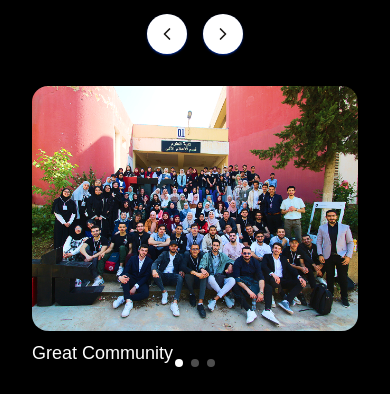
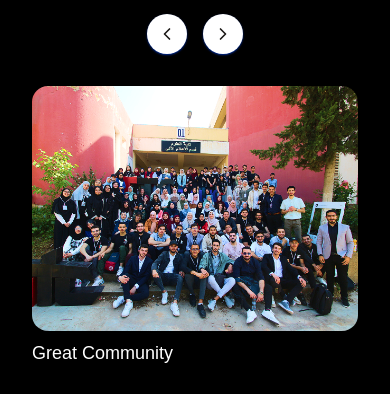
Before and after one commit to samibentaiba/ITC-Talks, a Next.js app: page / in a window 390 px wide. Shown: the part 450-844 px from the top of the page. Built offline with nearby package versions, Linux system fonts and the light colour scheme.

Commit message:
refactor styles and update dependencies; remove unused scrollbar styles and add hero section styles

```diff
--- a/package.json
+++ b/package.json
@@ -45,7 +45,7 @@
     "@radix-ui/react-toggle": "^1.1.1",
     "@radix-ui/react-toggle-group": "^1.1.1",
     "@radix-ui/react-tooltip": "^1.1.6",
-    "@tailwindcss/postcss": "^4.0.14",
+    "@tailwindcss/postcss": "^4.0.16",
     "@types/node": "^20",
     "@types/react": "^19",
     "@types/react-dom": "^19",
@@ -67,7 +67,7 @@
     "sass": "^1.86.0",
     "sonner": "^1.7.1",
     "tailwind-merge": "^2.5.5",
-    "tailwindcss": "^4.0.14",
+    "tailwindcss": "^4.0.16",
     "tailwindcss-animate": "^1.0.7",
     "typescript": "^5",
     "vaul": "^0.9.6",
--- a/src/components/sections/home/hero/SectionHero.tsx
+++ b/src/components/sections/home/hero/SectionHero.tsx
@@ -1,96 +1,51 @@
 "use client";
+
 import { useState, useEffect, useRef } from "react";
 import Image from "next/image";
-import { cn } from "@/lib/utils";
 import { useMediaQuery } from "@/hooks/use-media-query";
 import { ChevronLeft, ChevronRight } from "lucide-react";
-// Removed unused import
+import "@/styles/hero.css";
+export default SectionHero;
 
-export default function SectionHero() {
+function SectionHero() {
   return (
-    <section className="container mx-auto px-4 md:px-6 pt-8 md:pt-12 lg:pt-16">
-      <main className="bg-black flex items-center justify-center p-4">
-        <div className="w-full text-white">
-          <div className="lg:flex hidden justify-between items-start">
+    <section className="hero-section">
+      <MainText />
+      <ImageCarousel />
+      <ComingSoon />
+    </section>
+  );
+}
+
+function MainText() {
+  return (
+    <main className="hero-main">
+      <div className="hero-content">
+        <div className="hero-desktop">
           <HeroText size="text-7xl" />
           <HeroActions btnSize="px-6 py-3 text-xl" />
         </div>
-          <div className="md:flex hidden lg:hidden flex-col">
+        <div className="hero-tablet">
           <HeroText size="text-5xl" />
           <HeroActions btnSize="px-6 py-3 text-lg" />
         </div>
-          <div className="flex flex-col md:hidden">
+        <div className="hero-mobile">
           <HeroText size="text-4xl" />
           <HeroActions btnSize="w-full px-6 py-3 text-base" />
         </div>
       </div>
     </main>
-      <ImageCarousel />
-      <div className="mt-8 md:mt-12 text-center">
-        <h2 className="text-5xl md:text-7xl lg:text-8xl font-bold text-gray-800">
-          COMING SOON
-        </h2>
-        <p className="text-sm mt-4">
-          APRIL 8, 2025 • Auditorium, Saad Dahlab University
-        </p>
-      </div>
-    </section>
   );
 }
 
-const HeroText = ({ size }: { size: string }) => (
-  <div className="flex flex-col gap-4 mb-8">
-    <h1 className={`font-normal ${size}`}>
-      ITC Talks 6th Edition
-      <br />
-      Join the Conversation!
-    </h1>
-    <p className="font-normal leading-loose">
-      — Be part of a day filled with expert insights, engaging talks, and great
-      conversations
-    </p>
+function ComingSoon() {
+  return (
+    <div className="coming-soon">
+      <h2 className="coming-soon-title">COMING SOON</h2>
+      <p className="text-sm mt-4">APRIL 8, 2025 • Auditorium, Saad Dahlab University</p>
     </div>
   );
-
-const HeroActions = ({ btnSize }: { btnSize: string }) => (
-  <div className="flex flex-col md:flex-row justify-between items-center gap-4">
-    <button
-      className={`bg-white rounded-full shadow-lg hover:bg-gray-200 transition ${btnSize}`}
-    >
-      <span className="text-stone-900 font-medium">
-        Reserve Your Spot Today
-      </span>
-    </button>
-    <div className="flex gap-4 mt-2 md:mt-0">
-      <ArrowButton Icon={ChevronLeft} />
-      <ArrowButton Icon={ChevronRight} />
-    </div>
-  </div>
-);
-
-const ArrowButton = ({ Icon }: { Icon: typeof ChevronLeft }) => (
-  <button className="w-10 h-10 bg-white rounded-full shadow-[0px_1px_2px_0px_rgba(1,71,255,0.60)] flex items-center justify-center hover:bg-gray-200 transition">
-    <Icon className="w-5 h-5 text-stone-900" />
-  </button>
-);
-
-const images = [
-  {
-    src: "/images/itc-stairs.png",
-    alt: "Large group of people gathered on stairs",
-    caption: "Great Community",
-  },
-  {
-    src: "/images/itc-talks-5th.png",
-    alt: "Two people looking at a phone together",
-    caption: "Great Team",
-  },
-  {
-    src: "/images/sharing-ideas.png",
-    alt: "Auditorium with green seats and presentation screen",
-    caption: "Great Audience",
-  },
-];
+}
 
 function ImageCarousel() {
   const [currentIndex, setCurrentIndex] = useState(0);
@@ -108,10 +63,7 @@ function ImageCarousel() {
   useEffect(() => {
     const handleKeyDown = (e: KeyboardEvent) => {
       if (e.key === "ArrowLeft" || e.key === "ArrowRight") {
-        scrollToImage(
-          (currentIndex + (e.key === "ArrowLeft" ? -1 : 1) + images.length) %
-            images.length
-        );
+        scrollToImage((currentIndex + (e.key === "ArrowLeft" ? -1 : 1) + images.length) % images.length);
       }
     };
     window.addEventListener("keydown", handleKeyDown);
@@ -119,12 +71,12 @@ function ImageCarousel() {
   }, [currentIndex]);
 
   return (
-    <div className="w-full bg-black">
+    <div className="carousel-container">
       {isDesktop ? (
-        <div className="flex gap-4 p-4 mx-auto">
+        <div className="carousel-desktop">
           {images.map(({ src, alt, caption }, index) => (
             <div key={index} className="flex-1 min-w-0">
-              <div className="relative h-[388px] w-full overflow-hidden rounded-2xl">
+              <div className="carousel-image-container">
                 <Image src={src} alt={alt} fill />
               </div>
               <p className="text-white text-lg mt-2">{caption}</p>
@@ -133,23 +85,9 @@ function ImageCarousel() {
         </div>
       ) : (
         <div className="relative">
-          <div
-            ref={scrollContainerRef}
-            className="flex snap-x snap-mandatory overflow-x-auto scrollbar-hide scroll-smooth"
-            onScroll={() =>
-              setCurrentIndex(
-                Math.round(
-                  (scrollContainerRef.current?.scrollLeft ?? 0) /
-                    (scrollContainerRef.current?.clientWidth ?? 1)
-                )
-              )
-            }
-          >
+          <div ref={scrollContainerRef} className="flex snap-x snap-mandatory overflow-x-auto scrollbar-hide scroll-smooth">
             {images.map(({ src, alt, caption }, index) => (
-              <div
-                key={index}
-                className="flex-shrink-0 w-full snap-center px-4 py-4"
-              >
+              <div key={index} className="flex-shrink-0 w-full snap-center px-4 py-4">
                 <div className="relative aspect-[4/3] w-full overflow-hidden rounded-2xl">
                   <Image src={src} alt={alt} fill className="object-cover" />
                 </div>
@@ -157,21 +95,39 @@ function ImageCarousel() {
               </div>
             ))}
           </div>
-          <div className="absolute bottom-4 left-1/2 -translate-x-1/2 flex space-x-2">
-            {images.map((_, index) => (
-              <button
-                key={index}
-                className={cn(
-                  "w-2 h-2 rounded-full transition-all",
-                  currentIndex === index ? "bg-white" : "bg-white/30"
-                )}
-                onClick={() => scrollToImage(index)}
-                aria-label={`Go to slide ${index + 1}`}
-              />
-            ))}
-          </div>
         </div>
       )}
     </div>
   );
 }
+
+const HeroText = ({ size }: { size: string }) => (
+  <div className="flex flex-col gap-4 mb-8">
+    <h1 className={`font-normal ${size}`}>ITC Talks 6th Edition<br />Join the Conversation!</h1>
+    <p className="font-normal leading-loose">— Be part of a day filled with expert insights, engaging talks, and great conversations</p>
+  </div>
+);
+
+const HeroActions = ({ btnSize }: { btnSize: string }) => (
+  <div className="flex flex-col md:flex-row justify-between items-center gap-4">
+    <button className={`hero-button ${btnSize}`}>
+      <span className="text-stone-900 font-medium">Reserve Your Spot Today</span>
+    </button>
+    <div className="flex gap-4 mt-2 md:mt-0">
+      <ArrowButton Icon={ChevronLeft} />
+      <ArrowButton Icon={ChevronRight} />
+    </div>
+  </div>
+);
+
+const ArrowButton = ({ Icon }: { Icon: typeof ChevronLeft }) => (
+  <button className="arrow-button">
+    <Icon className="w-5 h-5 text-stone-900" />
+  </button>
+);
+
+const images = [
+  { src: "/images/itc-stairs.png", alt: "Large group of people gathered on stairs", caption: "Great Community" },
+  { src: "/images/itc-talks-5th.png", alt: "Two people looking at a phone together", caption: "Great Team" },
+  { src: "/images/sharing-ideas.png", alt: "Auditorium with green seats and presentation screen", caption: "Great Audience" },
+];
--- /dev/null
+++ b/src/styles/hero.css
@@ -0,0 +1,61 @@
+@import "tailwindcss";
+
+/* Main section styles */
+.hero-section {
+  @apply container mx-auto px-4 md:px-6 pt-8 md:pt-12 lg:pt-16;
+}
+
+/* Main text section */
+.hero-main {
+  @apply bg-black flex items-center justify-center p-4;
+}
+
+.hero-content {
+  @apply w-full text-white;
+}
+
+/* Desktop view */
+.hero-desktop {
+  @apply lg:flex hidden justify-between items-start;
+}
+
+/* Tablet view */
+.hero-tablet {
+  @apply md:flex hidden lg:hidden flex-col;
+}
+
+/* Mobile view */
+.hero-mobile {
+  @apply flex flex-col md:hidden;
+}
+
+/* Coming soon section */
+.coming-soon {
+  @apply mt-8 md:mt-12 text-center;
+}
+
+.coming-soon-title {
+  @apply text-5xl md:text-7xl lg:text-8xl font-bold text-gray-800;
+}
+
+/* Image carousel */
+.carousel-container {
+  @apply w-full bg-black;
+}
+
+.carousel-desktop {
+  @apply flex gap-4 p-4 mx-auto;
+}
+
+.carousel-image-container {
+  @apply relative h-[388px] w-full overflow-hidden rounded-2xl;
+}
+
+/* Buttons */
+.hero-button {
+  @apply bg-white rounded-full shadow-lg hover:bg-gray-200 transition;
+}
+
+.arrow-button {
+  @apply w-10 h-10 bg-white rounded-full shadow-[0px_1px_2px_0px_rgba(1,71,255,0.60)] flex items-center justify-center hover:bg-gray-200 transition;
+}
--- a/src/styles/scrollbar-hide.css
+++ /dev/null
@@ -1,10 +0,0 @@
-/* Hide scrollbar for Chrome, Safari and Opera */
-.scrollbar-hide::-webkit-scrollbar {
-    display: none;
-  }
-
-  /* Hide scrollbar for IE, Edge and Firefox */
-  .scrollbar-hide {
-    -ms-overflow-style: none; /* IE and Edge */
-    scrollbar-width: none; /* Firefox */
-  }
--- a/tailwind.config.ts
+++ b/tailwind.config.ts
@@ -4,10 +4,12 @@ import tailwindcssAnimate from "tailwindcss-animate";
 const config: Config = {
   darkMode: "class",
   content: [
-    "./pages/**/*.{js,ts,jsx,tsx,mdx}",
-    "./components/**/*.{js,ts,jsx,tsx,mdx}",
-    "./app/**/*.{js,ts,jsx,tsx,mdx}",
-    "*.{js,ts,jsx,tsx,mdx}",
+    "./pages/**/*.{js,ts,jsx,tsx,mdx,html,css,sass,scss}",
+    "./src/**/*.{js,ts,jsx,tsx,mdx,html,css,sass,scss}",
+    "./components/**/*.{js,ts,jsx,tsx,mdx,html,css,sass,scss}",
+    "./app/**/*.{js,ts,jsx,tsx,mdx,html,css,sass,scss}",
+    "./styles/**/*.{js,ts,jsx,tsx,mdx,html,css,sass,scss}",
+    "*.{js,ts,jsx,tsx,mdx,html,css,sass,scss}",
   ],
   theme: {
     extend: {
@@ -59,7 +61,7 @@ const config: Config = {
       },
       fontFamily: {
         sans: ["var(--font-sans)", "system-ui", "sans-serif"],
-        syne: ['Syne', 'sans-serif'],
+        syne: ["Syne", "sans-serif"],
       },
       borderRadius: {
         lg: "var(--radius)",
```
Also changed, not shown: eslint.config.mjs (+8 -1 lines), postcss.config.mjs (line endings or trailing spaces), 1 other file (tests, documents, lock files or other folders). Lines whose indentation alone changed are shown as unchanged.
